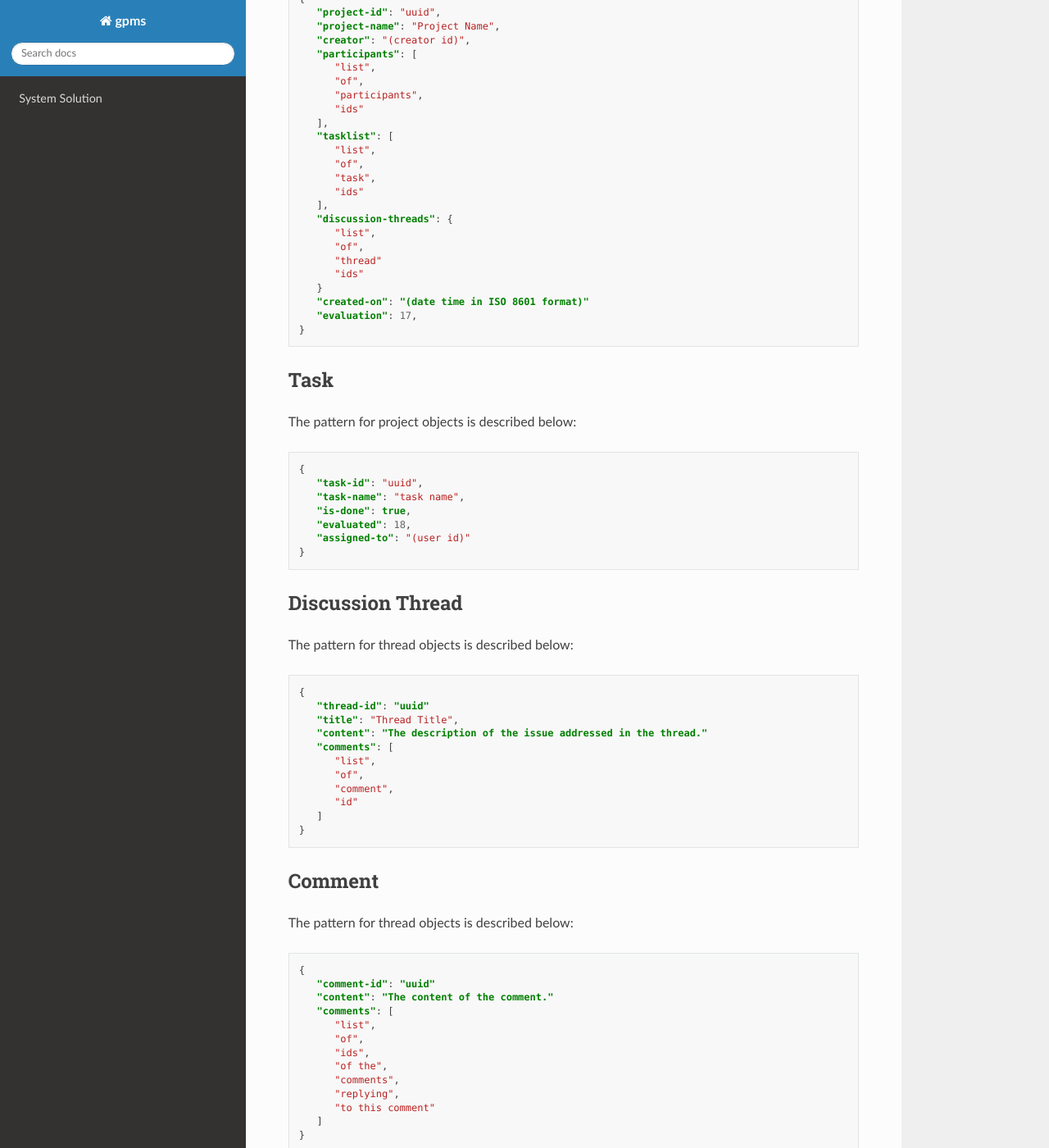
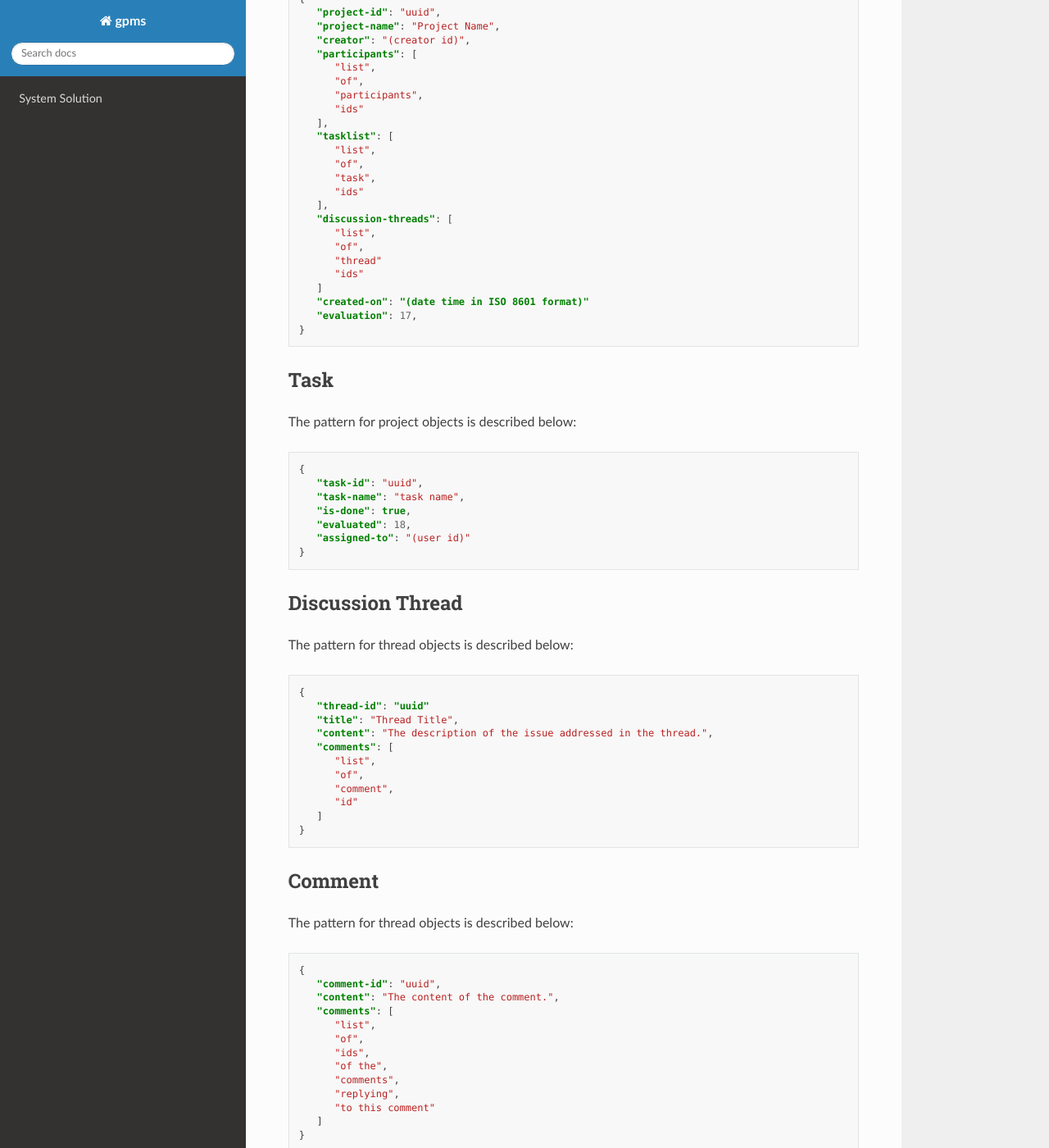
Before and after one commit to Huy-Ngo/acanban, a Sphinx documentation site: the page built from docs/source/solution/database.rst, in a window 1280 px wide and 1400 px high, scrolled down 822 px. Shown: the whole window at 82% size. Built offline with Sphinx 7.4.7 and the Read the Docs theme 2.0.0, drawn with Linux system fonts in a browser that asks for light colours; pages that are not in the unit, such as notebooks, are missing from menus.

Commit message:
Correct JSON syntax

```diff
--- a/docs/source/solution/database.rst
+++ b/docs/source/solution/database.rst
@@ -50,12 +50,12 @@ The pattern for project objects is described below:
          "task",
          "ids"
       ],
-      "discussion-threads": {
+      "discussion-threads": [
          "list",
          "of",
          "thread"
          "ids"
-      }
+      ]
       "created-on": "(date time in ISO 8601 format)"
       "evaluation": 17,
    }
@@ -85,7 +85,7 @@ The pattern for thread objects is described below:
    {
       "thread-id": "uuid"
       "title": "Thread Title",
-      "content": "The description of the issue addressed in the thread."
+      "content": "The description of the issue addressed in the thread.",
       "comments": [
          "list",
          "of",
@@ -102,8 +102,8 @@ The pattern for thread objects is described below:
 .. code-block:: json
 
    {
-      "comment-id": "uuid"
-      "content": "The content of the comment."
+      "comment-id": "uuid",
+      "content": "The content of the comment.",
       "comments": [
          "list",
          "of",
```
